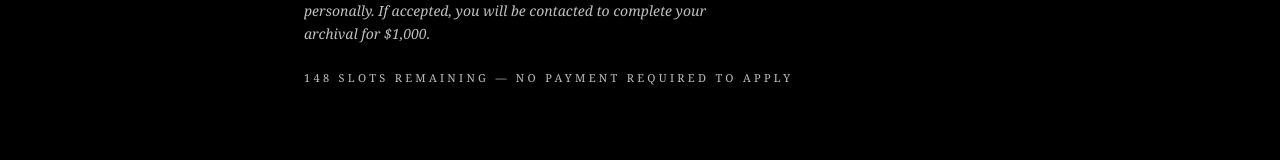
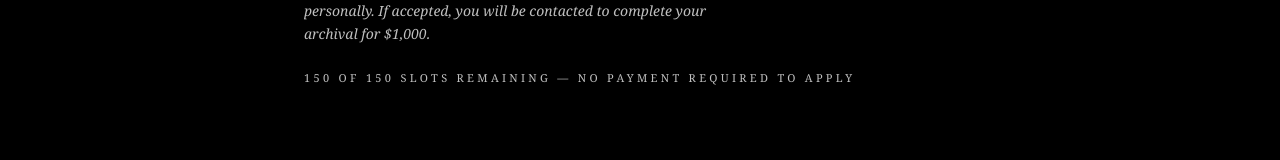
Before and after one commit to zafizing/archiveofalmost, a Next.js app: page /submit in a window 1280 px wide. Shown: the part 316-476 px from the top of the page. Built offline with nearby package versions, Linux system fonts and the light colour scheme; no server answers; the database is empty.

Commit message:
Update page.tsx

```diff
--- a/src/app/submit/page.tsx
+++ b/src/app/submit/page.tsx
@@ -1,9 +1,11 @@
 'use client';
 import { useState } from 'react';
+import { useSlotCount } from '@/lib/useSlotCount';
 import { supabase } from '@/lib/supabase';
 import { useRouter } from 'next/navigation';
 
 export default function SubmitPage() {
+  const { remaining, total } = useSlotCount();
   const [loading, setLoading] = useState(false);
   const [submitted, setSubmitted] = useState(false);
   const router = useRouter();
@@ -126,7 +128,7 @@ export default function SubmitPage() {
             If accepted, you will be contacted to complete your archival for <span className="text-white/60">$1,000</span>.
           </p>
           <p className="text-[11px] tracking-[0.3em] text-neutral-700 uppercase">
-            148 slots remaining — No payment required to apply
+            {remaining !== null ? `${remaining} of ${total} slots remaining` : "Loading..."} — No payment required to apply
           </p>
         </div>
 
```
